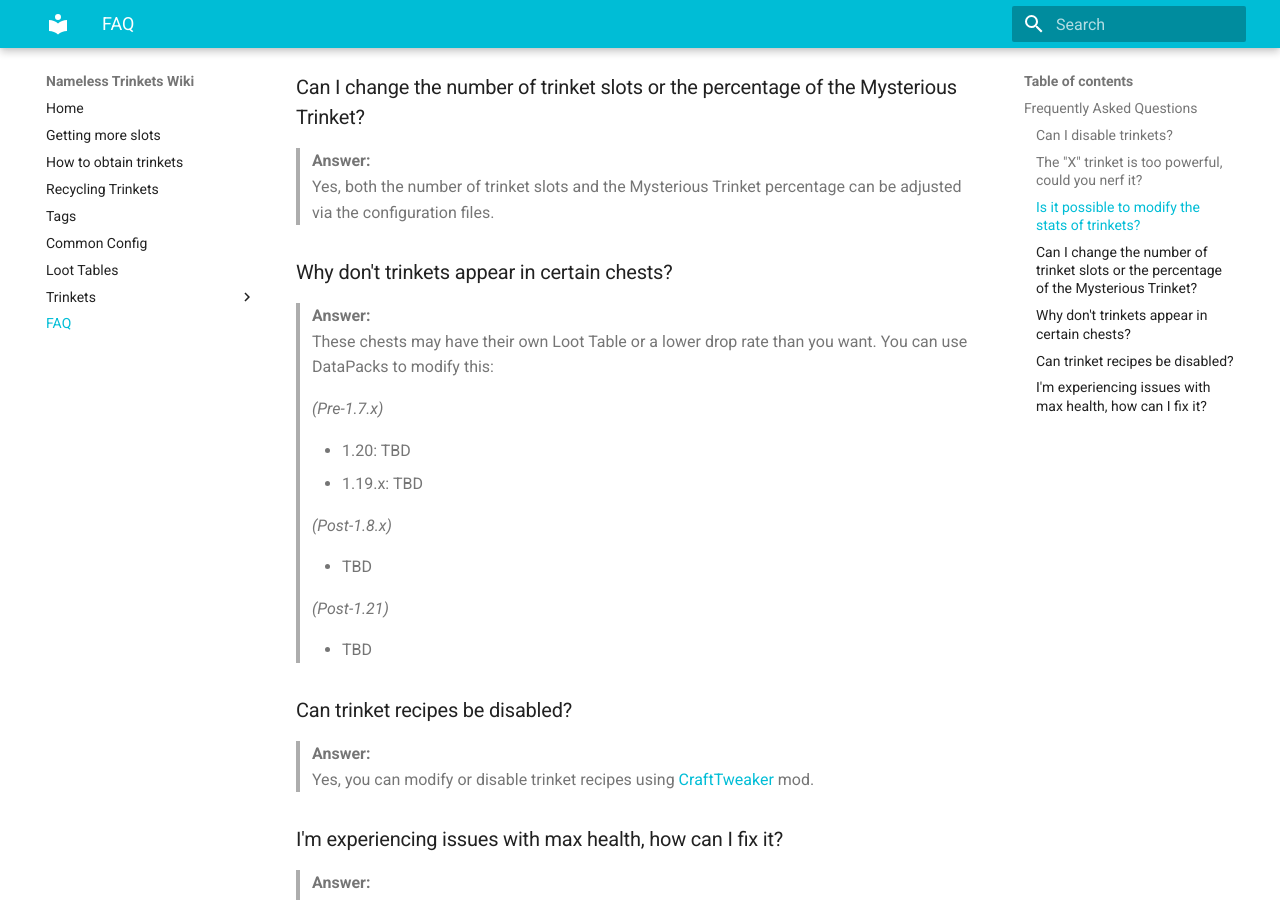
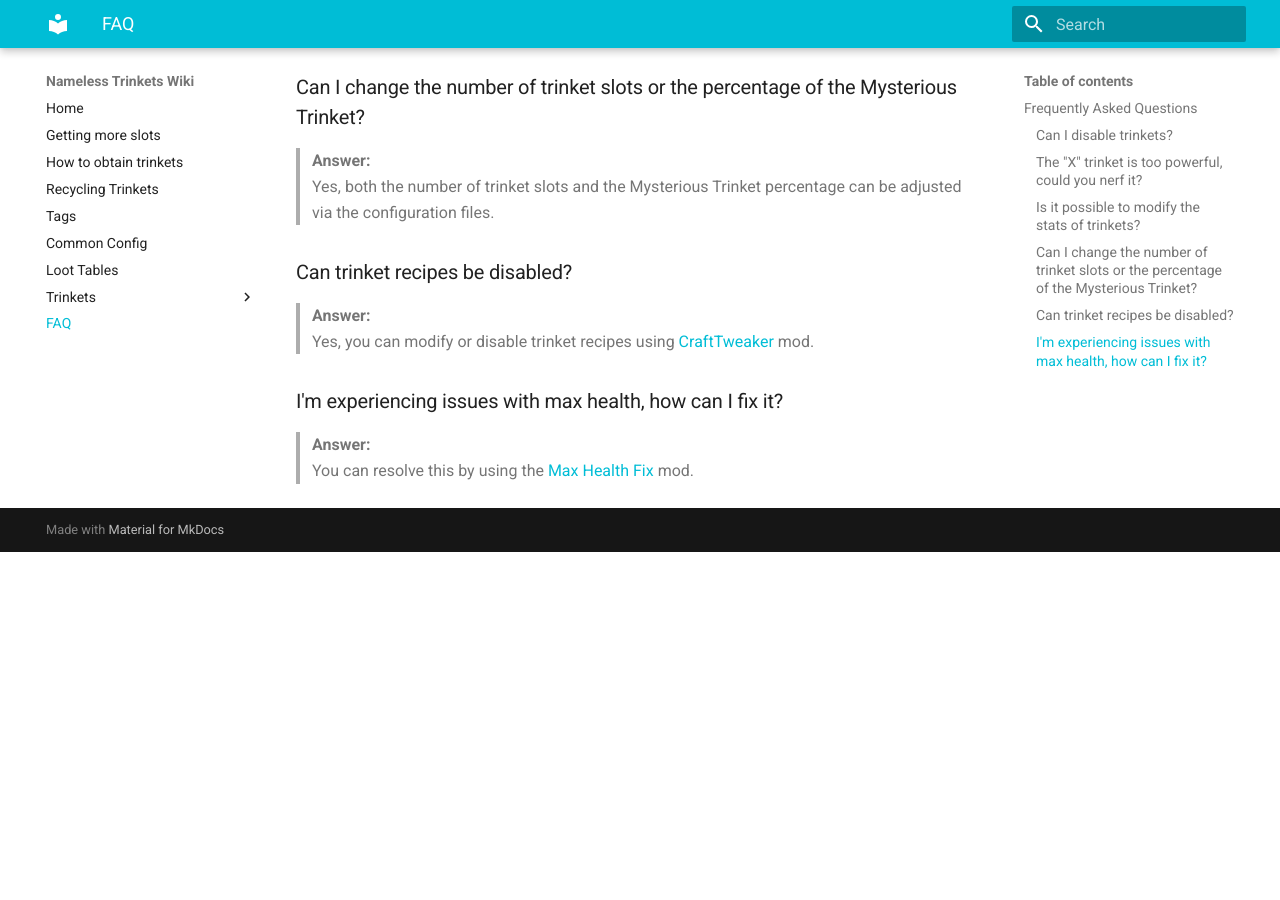
Before and after one commit to Cozary/Nameless-Trinkets, an MkDocs documentation site: the page built from docs/faq.md, in a window 1280 px wide and 900 px high, scrolled down 597 px. Built offline with MkDocs 1.6.1 and Material for MkDocs 9.7.7, drawn with Linux system fonts in a browser that asks for light colours; after the commit the page ends 1149 px from its top, so only the background shows below that.

Commit message:
loot tables links

```diff
--- a/docs/faq.md
+++ b/docs/faq.md
@@ -16,23 +16,6 @@
 > **Answer:**
 > Yes, both the number of trinket slots and the Mysterious Trinket percentage can be adjusted via the configuration files.
 
-### Why don't trinkets appear in certain chests?
-> **Answer:**
-> These chests may have their own Loot Table or a lower drop rate than you want. You can use DataPacks to modify this:
-
-> *(Pre-1.7.x)*
-
-> - 1.20: TBD
-> - 1.19.x: TBD
-
-> *(Post-1.8.x)*
-
-> - TBD
-
-> *(Post-1.21)*
-
-> - TBD
-
 ### Can trinket recipes be disabled?
 > **Answer:**
 > Yes, you can modify or disable trinket recipes using [CraftTweaker](https://www.curseforge.com/minecraft/mc-mods/crafttweaker) mod.
```
Also changed, not shown: docs/loot_tables.md (+9 -5 lines).
